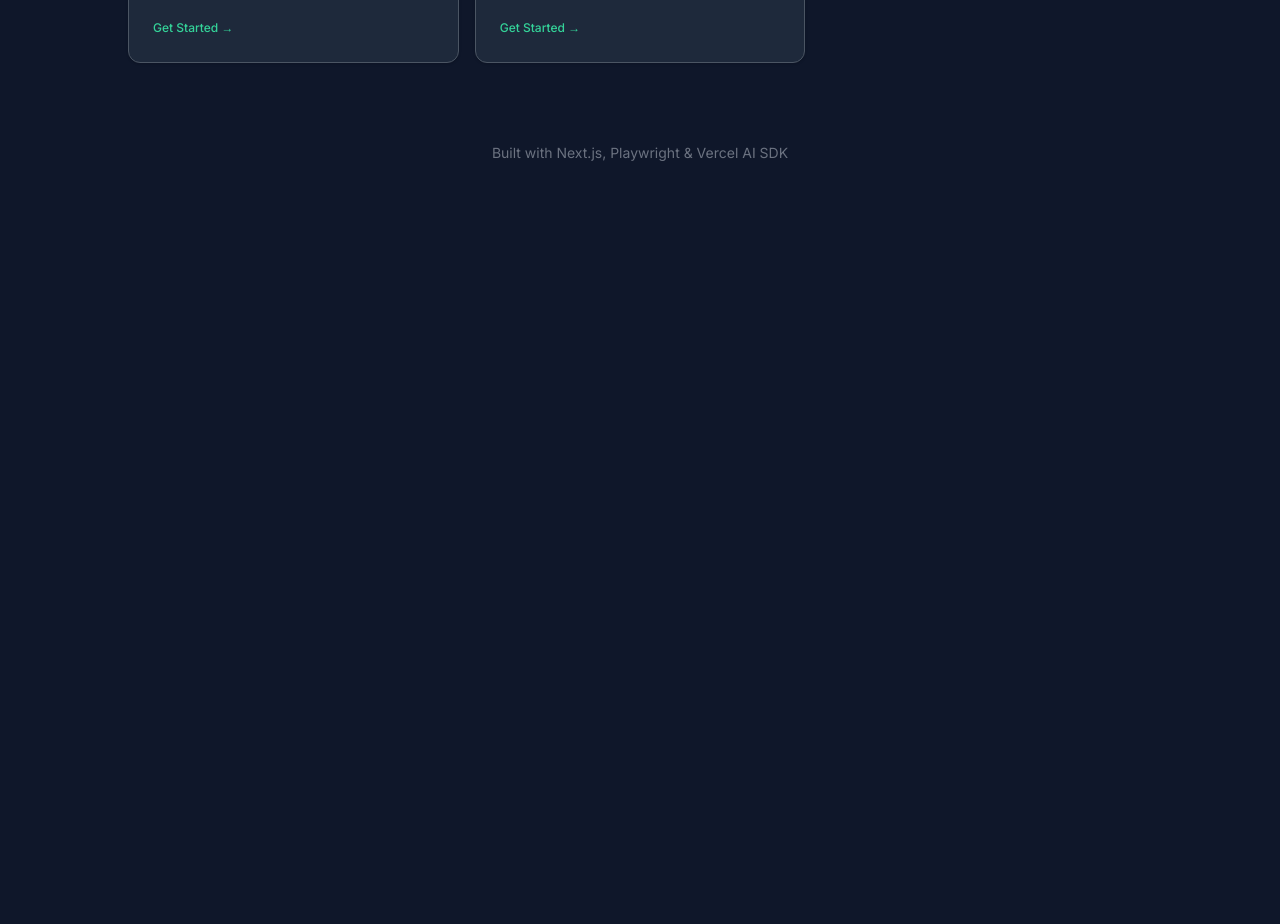
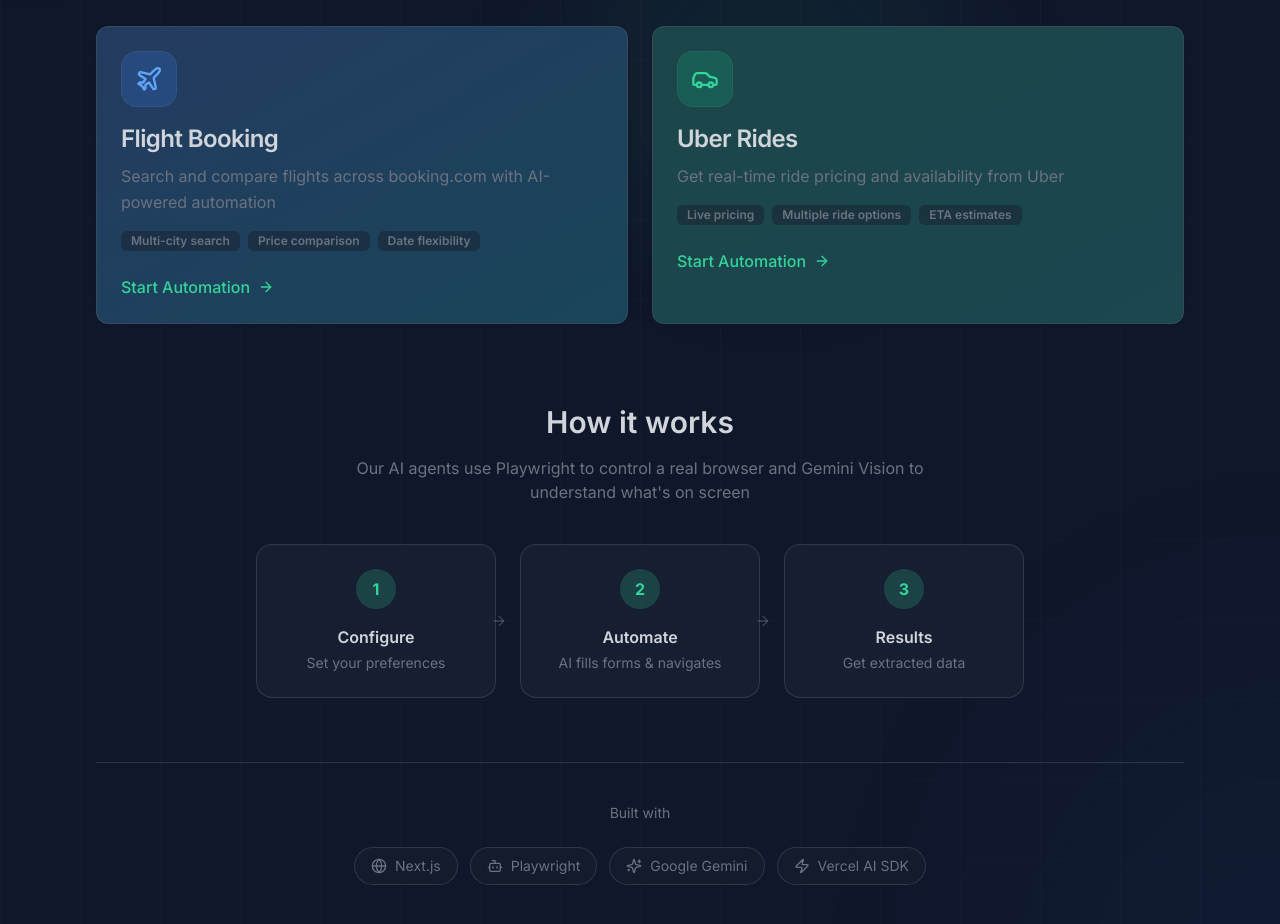
Before and after one commit to sayandedotcom/automation, a Next.js app in the folder apps/web/: page / in a window 1280 px wide. Shown: the part 500-1424 px from the top of the page. Before the commit the page ends 800 px from the top, so only its background shows below. Built offline with nearby package versions, Linux system fonts and the light colour scheme.

Commit message:
feat: redesign homepage with a new hero section, detailed automation cards, and animated background elements

```diff
--- a/apps/web/app/page.tsx
+++ b/apps/web/app/page.tsx
@@ -8,90 +8,171 @@
   CardHeader,
   CardTitle,
 } from "@/components/ui/card";
-import { Plane, Car, UtensilsCrossed } from "lucide-react";
+import { Badge } from "@/components/ui/badge";
+import {
+  Plane,
+  Car,
+  Sparkles,
+  ArrowRight,
+  Bot,
+  Zap,
+  Globe,
+} from "lucide-react";
 
-export default function Home() {
 const automations = [
   {
     id: "flights",
     title: "Flight Booking",
-      description: "Search flights automatically",
+    description:
+      "Search and compare flights across booking.com with AI-powered automation",
     icon: Plane,
     href: "/flights",
     available: true,
+    gradient: "from-blue-500/20 to-cyan-500/20",
+    iconBg: "bg-blue-500/20",
+    iconColor: "text-blue-400",
+    features: ["Multi-city search", "Price comparison", "Date flexibility"],
   },
   {
     id: "uber",
-      title: "Uber Booking",
-      description: "Get ride pricing info",
+    title: "Uber Rides",
+    description: "Get real-time ride pricing and availability from Uber",
     icon: Car,
     href: "/uber",
     available: true,
+    gradient: "from-emerald-500/20 to-teal-500/20",
+    iconBg: "bg-emerald-500/20",
+    iconColor: "text-emerald-400",
+    features: ["Live pricing", "Multiple ride options", "ETA estimates"],
   },
 ];
 
+const techStack = [
+  { name: "Next.js", icon: Globe },
+  { name: "Playwright", icon: Bot },
+  { name: "Google Gemini", icon: Sparkles },
+  { name: "Vercel AI SDK", icon: Zap },
+];
+
+export default function Home() {
   return (
-    <div className="min-h-screen bg-background flex items-center justify-center px-4">
-      <div className="max-w-5xl w-full mx-auto py-20">
-        {/* Minimal Header */}
-        <div className="text-center mb-16">
-          <h1 className="text-6xl md:text-7xl lg:text-8xl font-bold text-foreground mb-6 tracking-tight">
+    <div className="min-h-screen bg-background relative overflow-hidden">
+      {/* Animated background gradients */}
+      <div className="absolute inset-0 overflow-hidden pointer-events-none">
+        <div className="absolute -top-1/2 -left-1/2 w-full h-full bg-gradient-radial from-primary/10 via-transparent to-transparent blur-3xl animate-pulse" />
+        <div className="absolute -bottom-1/2 -right-1/2 w-full h-full bg-gradient-radial from-blue-500/10 via-transparent to-transparent blur-3xl animate-pulse delay-1000" />
+        <div className="absolute top-1/4 right-1/4 w-96 h-96 bg-primary/5 rounded-full blur-3xl" />
+      </div>
+
+      {/* Grid pattern overlay */}
+      <div
+        className="absolute inset-0 opacity-[0.02] pointer-events-none"
+        style={{
+          backgroundImage: `linear-gradient(to right, hsl(var(--foreground)) 1px, transparent 1px),
+                            linear-gradient(to bottom, hsl(var(--foreground)) 1px, transparent 1px)`,
+          backgroundSize: "80px 80px",
+        }}
+      />
+
+      <div className="relative z-10 max-w-6xl w-full mx-auto px-4 sm:px-6 lg:px-8 py-16 md:py-24">
+        {/* Hero Section */}
+        <div className="text-center mb-20 animate-slide-up">
+          {/* AI Badge */}
+          <div className="inline-flex items-center gap-2 px-4 py-2 rounded-full bg-primary/10 border border-primary/20 mb-8">
+            <Sparkles className="h-4 w-4 text-primary animate-pulse" />
+            <span className="text-sm font-medium text-primary">
+              Powered by AI
+            </span>
+          </div>
+
+          {/* Main Title */}
+          <h1 className="text-5xl sm:text-6xl md:text-7xl lg:text-8xl font-bold tracking-tight mb-6">
+            <span className="bg-gradient-to-r from-foreground via-foreground to-muted-foreground bg-clip-text text-transparent">
+              Browser
+            </span>
+            <br />
+            <span className="bg-gradient-to-r from-primary via-emerald-400 to-teal-400 bg-clip-text text-transparent">
               Automation
+            </span>
           </h1>
-          <p className="text-xl md:text-2xl text-muted-foreground max-w-2xl mx-auto font-light">
-            Streamline your daily tasks with intelligent automation
+
+          {/* Subtitle */}
+          <p className="text-lg sm:text-xl md:text-2xl text-muted-foreground max-w-2xl mx-auto font-light leading-relaxed">
+            Automate your daily tasks with intelligent AI agents that interact
+            with websites just like you would
           </p>
         </div>
 
         {/* Automation Cards */}
-        <div className="grid grid-cols-1 md:grid-cols-3 gap-4">
-          {automations.map((automation) => {
+        <div className="grid grid-cols-1 md:grid-cols-2 gap-6 mb-20">
+          {automations.map((automation, index) => {
             const Icon = automation.icon;
 
-            if (!automation.available) {
             return (
+              <Link
+                key={automation.id}
+                href={automation.href}
+                className="group"
+                style={{ animationDelay: `${index * 100}ms` }}
+              >
                 <Card
-                  key={automation.id}
-                  className="bg-card border-border hover:border-muted-foreground/20 transition-all duration-300 cursor-not-allowed opacity-40"
+                  className={`
+                  relative h-full overflow-hidden
+                  bg-gradient-to-br ${automation.gradient}
+                  border-border/50 hover:border-primary/50
+                  transition-all duration-500 ease-out
+                  hover:shadow-2xl hover:shadow-primary/10
+                  hover:-translate-y-1
+                `}
                 >
-                  <CardHeader className="space-y-3">
-                    <div className="w-10 h-10 rounded-lg bg-muted flex items-center justify-center">
-                      <Icon className="h-5 w-5 text-muted-foreground" />
+                  {/* Glow effect on hover */}
+                  <div className="absolute inset-0 bg-gradient-to-br from-primary/0 to-primary/0 group-hover:from-primary/5 group-hover:to-transparent transition-all duration-500" />
+
+                  <CardHeader className="relative space-y-4 pb-4">
+                    {/* Icon */}
+                    <div
+                      className={`
+                      w-14 h-14 rounded-2xl ${automation.iconBg}
+                      flex items-center justify-center
+                      group-hover:scale-110 transition-transform duration-300
+                      border border-white/5
+                    `}
+                    >
+                      <Icon className={`h-7 w-7 ${automation.iconColor}`} />
                     </div>
-                    <CardTitle className="text-lg text-foreground">
+
+                    {/* Title & Description */}
+                    <div>
+                      <CardTitle className="text-xl md:text-2xl text-foreground group-hover:text-primary transition-colors duration-300 mb-2">
                         {automation.title}
                       </CardTitle>
-                    <CardDescription className="text-sm">
+                      <CardDescription className="text-base text-muted-foreground leading-relaxed">
                         {automation.description}
                       </CardDescription>
+                    </div>
                   </CardHeader>
-                  <CardContent>
-                    <span className="text-xs text-muted-foreground">
-                      Coming Soon
+
+                  <CardContent className="relative pt-0">
+                    {/* Feature tags */}
+                    <div className="flex flex-wrap gap-2 mb-6">
+                      {automation.features.map((feature) => (
+                        <Badge
+                          key={feature}
+                          variant="secondary"
+                          className="bg-muted/50 text-muted-foreground border-0 text-xs"
+                        >
+                          {feature}
+                        </Badge>
+                      ))}
+                    </div>
+
+                    {/* CTA */}
+                    <div className="flex items-center gap-2 text-primary font-medium group/cta">
+                      <span className="group-hover/cta:underline">
+                        Start Automation
                       </span>
-                  </CardContent>
-                </Card>
-              );
-            }
-
-            return (
-              <Link key={automation.id} href={automation.href}>
-                <Card className="bg-card border-border hover:border-primary transition-all duration-300 cursor-pointer group h-full">
-                  <CardHeader className="space-y-3">
-                    <div className="w-10 h-10 rounded-lg bg-primary/10 flex items-center justify-center group-hover:bg-primary/20 transition-colors">
-                      <Icon className="h-5 w-5 text-primary" />
+                      <ArrowRight className="h-4 w-4 group-hover:translate-x-1 transition-transform duration-200" />
                     </div>
-                    <CardTitle className="text-lg text-foreground group-hover:text-primary transition-colors">
-                      {automation.title}
-                    </CardTitle>
-                    <CardDescription className="text-sm">
-                      {automation.description}
-                    </CardDescription>
-                  </CardHeader>
-                  <CardContent>
-                    <span className="text-xs text-primary font-medium">
-                      Get Started →
-                    </span>
                   </CardContent>
                 </Card>
               </Link>
@@ -99,11 +180,65 @@
           })}
         </div>
 
-        {/* Minimal Footer */}
-        <div className="mt-20 text-center">
-          <p className="text-sm text-muted-foreground">
-            Built with Next.js, Playwright & Vercel AI SDK
+        {/* How it works section */}
+        <div className="text-center mb-16">
+          <h2 className="text-2xl md:text-3xl font-semibold text-foreground mb-4">
+            How it works
+          </h2>
+          <p className="text-muted-foreground max-w-xl mx-auto mb-10">
+            Our AI agents use Playwright to control a real browser and Gemini
+            Vision to understand what&apos;s on screen
           </p>
+
+          {/* Steps */}
+          <div className="grid grid-cols-1 sm:grid-cols-3 gap-6 max-w-3xl mx-auto">
+            {[
+              { step: "1", title: "Configure", desc: "Set your preferences" },
+              {
+                step: "2",
+                title: "Automate",
+                desc: "AI fills forms & navigates",
+              },
+              { step: "3", title: "Results", desc: "Get extracted data" },
+            ].map((item, i) => (
+              <div
+                key={item.step}
+                className="relative p-6 rounded-2xl bg-card/50 border border-border/50"
+              >
+                <div className="w-10 h-10 rounded-full bg-primary/20 flex items-center justify-center mx-auto mb-4">
+                  <span className="text-primary font-bold">{item.step}</span>
+                </div>
+                <h3 className="font-semibold text-foreground mb-1">
+                  {item.title}
+                </h3>
+                <p className="text-sm text-muted-foreground">{item.desc}</p>
+                {i < 2 && (
+                  <ArrowRight className="hidden sm:block absolute -right-3 top-1/2 -translate-y-1/2 h-4 w-4 text-muted-foreground/50" />
+                )}
+              </div>
+            ))}
+          </div>
+        </div>
+
+        {/* Tech Stack Footer */}
+        <div className="border-t border-border/50 pt-10">
+          <div className="flex flex-col items-center gap-4">
+            <p className="text-sm text-muted-foreground mb-2">Built with</p>
+            <div className="flex flex-wrap justify-center gap-3">
+              {techStack.map((tech) => {
+                const TechIcon = tech.icon;
+                return (
+                  <div
+                    key={tech.name}
+                    className="inline-flex items-center gap-2 px-4 py-2 rounded-full bg-muted/50 border border-border/50 text-sm text-muted-foreground hover:text-foreground hover:border-primary/30 transition-colors"
+                  >
+                    <TechIcon className="h-4 w-4" />
+                    <span>{tech.name}</span>
+                  </div>
+                );
+              })}
+            </div>
+          </div>
         </div>
       </div>
     </div>
--- a/apps/web/styles/globals.css
+++ b/apps/web/styles/globals.css
@@ -79,6 +79,20 @@
   .text-balance {
     text-wrap: balance;
   }
+
+  /* Radial gradient utility */
+  .bg-gradient-radial {
+    background-image: radial-gradient(var(--tw-gradient-stops));
+  }
+
+  /* Staggered animation delays */
+  .delay-1000 {
+    animation-delay: 1000ms;
+  }
+
+  .delay-2000 {
+    animation-delay: 2000ms;
+  }
 }
 
 /* Custom scrollbar */
```
Lines whose indentation alone changed are shown as unchanged.
